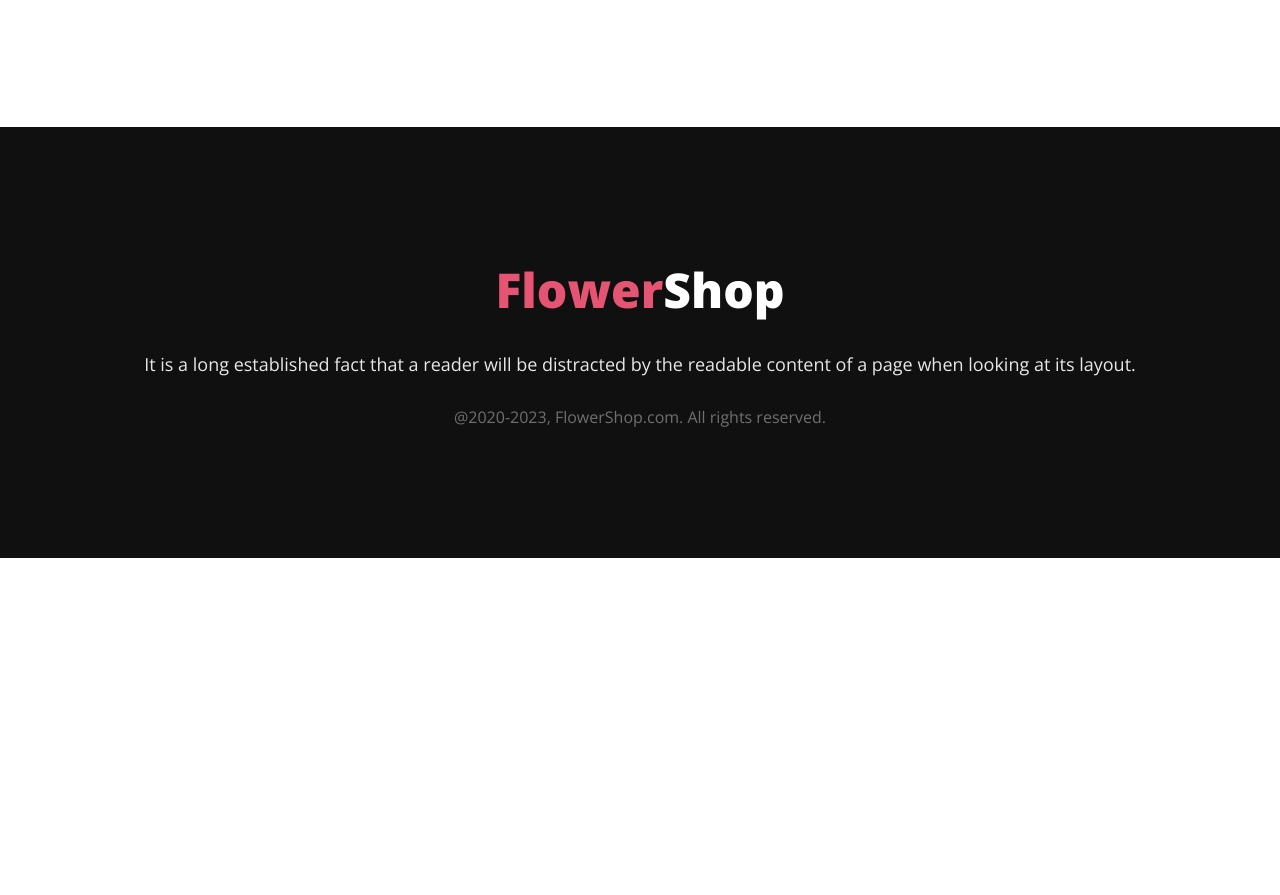
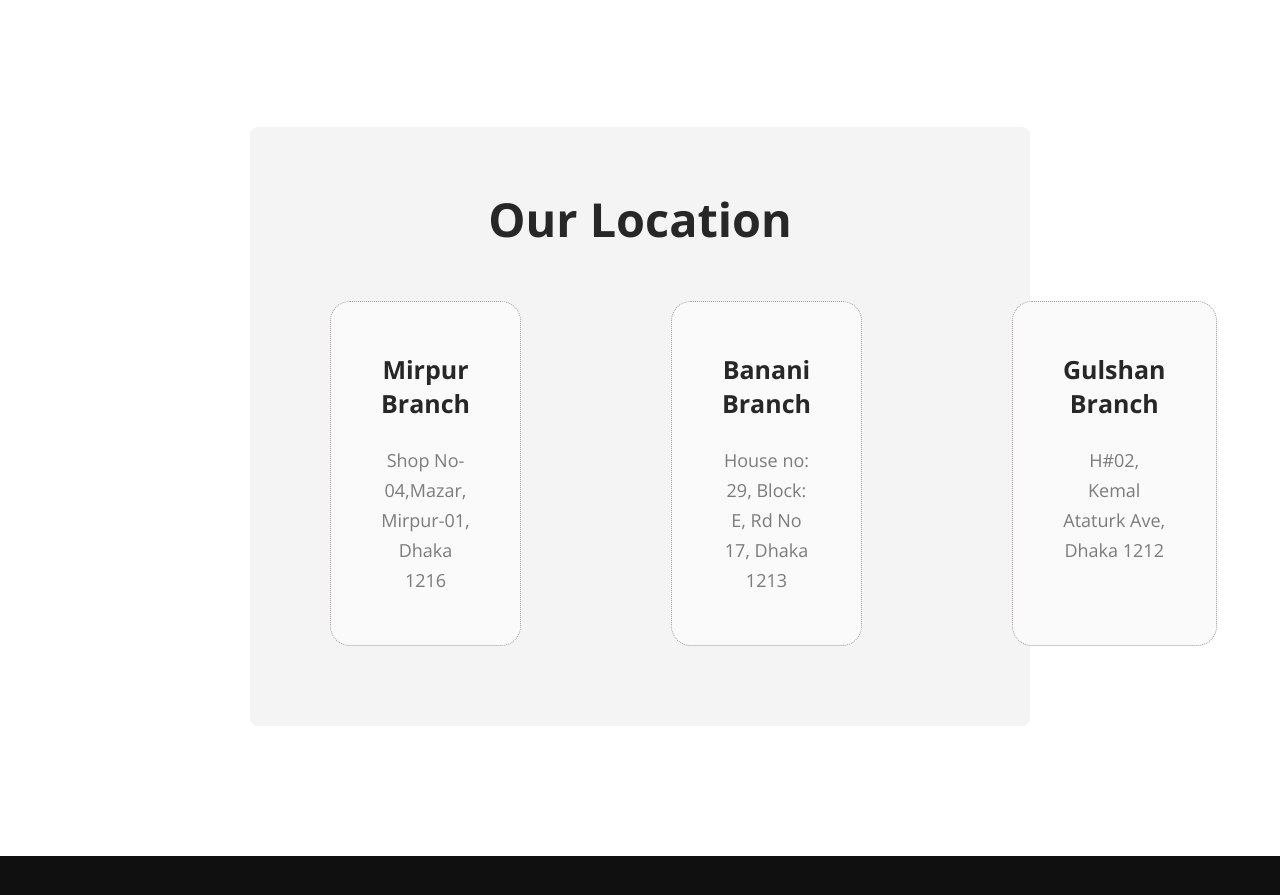
Before and after one commit to Rakib404H/flower-shop, a plain HTML site: page index.html in a window 1280 px wide. Shown: the part 4882-5777 px from the top of the page. Before the commit the page ends 5440 px from the top, so only its background shows below. Drawn offline with nearby package versions, Linux system fonts and the light colour scheme.

Commit message:
assignment completed

```diff
--- a/index.html
+++ b/index.html
@@ -113,11 +113,32 @@
         <section class="subscribe-section">
             <div class="subscribe-text">
                 <h3 class="instagram-title">Get The Latest Deals</h3>
-                <p class="discount-description" >$30 coupon for first shopping</p>
+                <p class="discount-description">$30 coupon for first shopping</p>
             </div>
             <div class="subscribe-btn">
                 <input type="text" placeholder="Enter your email here,,,,">
                 <button class="btn-primary">Subscribe</button>
+            </div>
+        </section>
+        <!-- bonus section,,,,,,,,,,,,,,,,,,, -->
+        <section class="location">
+            <div class="location-h">
+                <h3>Our Location</h3>
+            </div>
+            <div class="our-location">
+
+                <div class="branch">
+                    <h3 class="b-title">Mirpur Branch</h3>
+                    <p class="branch-address">Shop No-04,Mazar, Mirpur-01, Dhaka 1216</p>
+                </div>
+                <div class="branch">
+                    <h3 class="b-title">Banani Branch</h3>
+                    <p class="branch-address">House no: 29, Block: E, Rd No 17, Dhaka 1213</p>
+                </div>
+                <div class="branch">
+                    <h3 class="b-title">Gulshan Branch</h3>
+                    <p class="branch-address">H#02, Kemal Ataturk Ave, Dhaka 1212</p>
+                </div>
             </div>
         </section>
     </main>
@@ -125,8 +146,9 @@
     <footer>
         <div class="footer">
             <h3 class="footer-title"><span>Flower</span>Shop</h3>
-            <p class="footer-description">It is a long established fact that a reader will be distracted by the readable content of a page when looking at its layout.</p>
-            <p class="copyright" >@2020-2023, FlowerShop.com. All rights reserved. </p>
+            <p class="footer-description">It is a long established fact that a reader will be distracted by the readable
+                content of a page when looking at its layout.</p>
+            <p class="copyright">@2020-2023, FlowerShop.com. All rights reserved. </p>
         </div>
     </footer>
 </body>
--- a/style.css
+++ b/style.css
@@ -200,50 +200,107 @@ body {
 .insta-sec {
     padding: 0 250px;
 }
-.subscribe-btn input{
+
+.subscribe-btn input {
     padding: 20px;
     width: 30%;
     border-radius: 8px;
-background: #FFF;
-border: none;
+    background: #FFF;
+    border: none;
 }
-.subscribe-section{
-    background-image: url('/resources/Rectangle9.png');
+
+.subscribe-section {
+    background-image: url('./resources/Rectangle9.png');
     margin: 130px 250px;
     padding-top: 120px;
     padding-bottom: 120px;
     border-radius: 8px;
 }
-.subscribe-btn{
+
+.subscribe-btn {
     display: flex;
     justify-content: center;
     gap: 15px;
 }
-.subscribe-text{
+
+.subscribe-text {
     text-align: center;
 }
+
 /* footer,,,,,,,,,, */
-.footer{
+.footer {
     text-align: center;
     background: #111010;
     padding-top: 130px;
     padding-bottom: 130px;
 }
-.footer-title{
+
+.footer-title {
     font-size: 48px;
     font-weight: 800;
     color: #FFF;
 }
-.footer-title span{
+
+.footer-title span {
     color: #E55473;
 }
-.footer-description{
+
+.footer-description {
     color: rgba(255, 255, 255, 0.90);
     font-size: 18px;
     padding-top: 30px;
     padding-bottom: 30px;
 
 }
-.copyright{
+
+.copyright {
     color: rgba(255, 255, 255, 0.40);
 }
+
+/* bonus section,,,,,,,,,,,,,,,, */
+.location {
+    margin: 0 250px;
+    margin-bottom: 130px;
+    border-radius: 8px;
+    background: rgba(39, 39, 39, 0.05);
+    display: block;
+    padding: 30px;
+}
+
+.our-location {
+    display: flex;
+    justify-content: space-between;
+    gap: 50px;
+}
+
+.branch {
+    text-align: center;
+    padding: 50px;
+    margin: 30px 50px 50px 50px;
+    border: 1px dotted rgb(163, 153, 153);
+    border-radius: 20px;
+    background-color: rgb(250, 250, 250);
+}
+
+.b-title {
+    font-size: 25px;
+    font-weight: 700;
+    color: #272727;
+    margin-bottom: 25px;
+}
+
+.branch-address {
+    color: rgba(39, 39, 39, 0.60);
+    font-size: 18px;
+    font-weight: 400;
+    line-height: 30px;
+}
+
+.location-h {
+    color: #272727;
+    font-size: 40px;
+    font-weight: 800;
+    text-align: center;
+    padding-top: 30px;
+    margin-bottom: 20px;
+}
```
